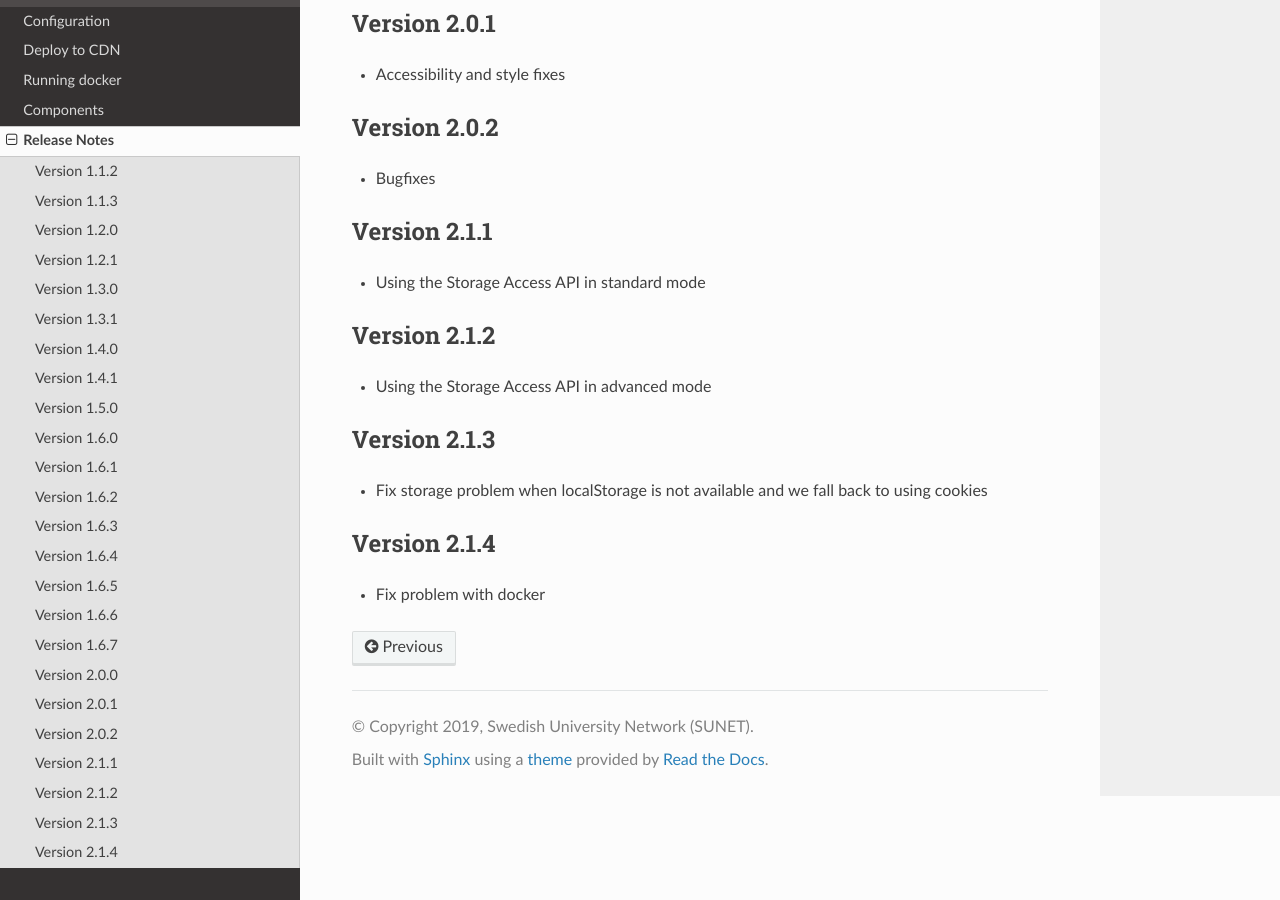
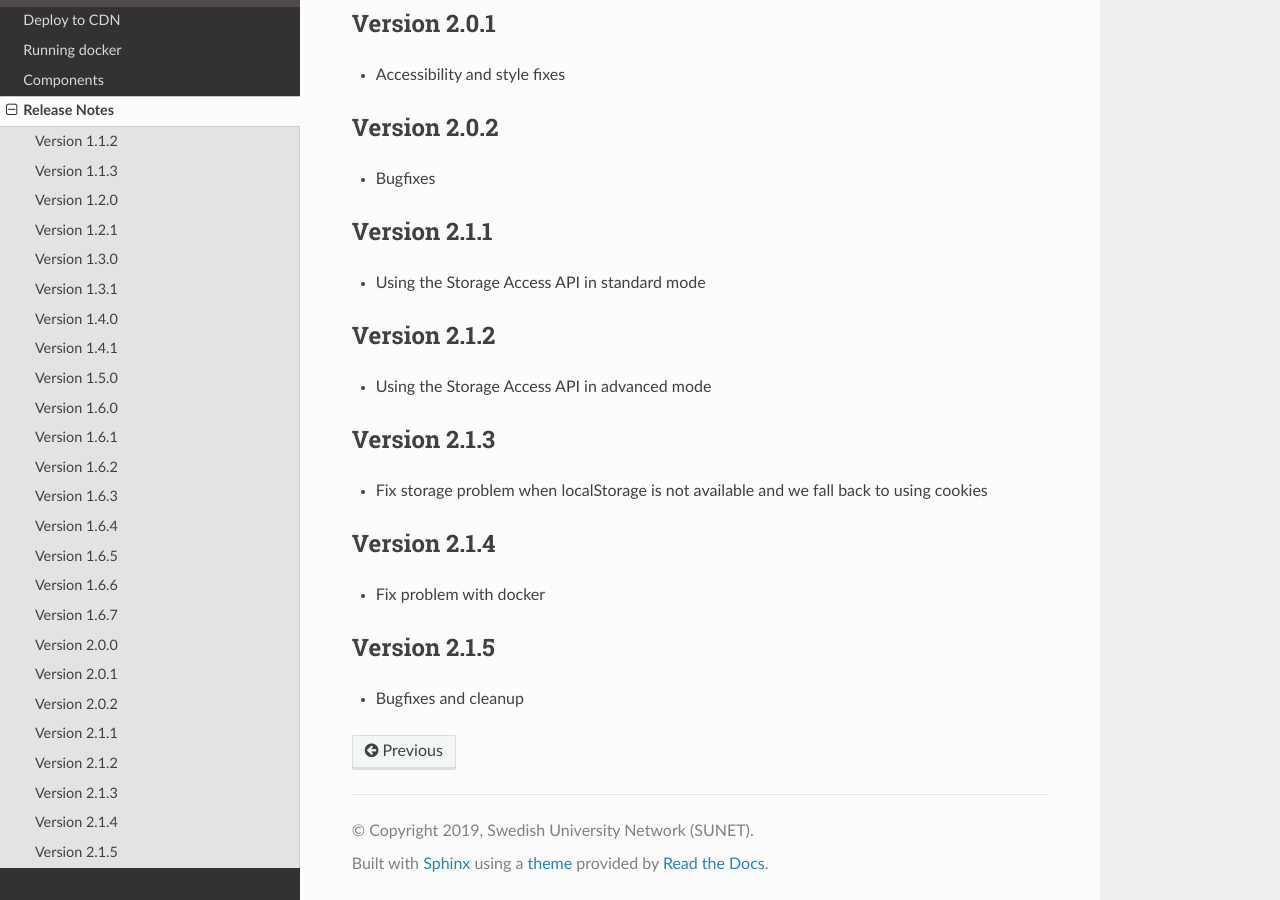
Before and after one commit to TheIdentitySelector/thiss-js, a Sphinx documentation site: the page built from docs/releasenotes.rst, in a window 1280 px wide and 900 px high, scrolled down 2433 px. Built offline with Sphinx 7.4.7 and the Read the Docs theme 3.1.0, drawn with Linux system fonts in a browser that asks for light colours.

Commit message:
bump version

```diff
--- a/docs/conf.py
+++ b/docs/conf.py
@@ -26,7 +26,7 @@
 # The short X.Y version
 version = u'2.1'
 # The full version, including alpha/beta/rc tags
-release = u'2.1.4'
+release = u'2.1.5'
 js_source_path = '../src'
 
 # -- General configuration ---------------------------------------------------
--- a/docs/releasenotes.rst
+++ b/docs/releasenotes.rst
@@ -138,3 +138,8 @@
 -------------
 
 * Fix problem with docker
+
+Version 2.1.5
+-------------
+
+* Bugfixes and cleanup
--- a/package.json
+++ b/package.json
@@ -1,6 +1,6 @@
 {
   "name": "@theidentityselector/thiss",
-  "version": "2.1.4",
+  "version": "2.1.5",
   "description": "The Identity Selector",
   "main": "index.js",
   "private": false,
@@ -67,7 +67,7 @@
     "@popperjs/core": "^2.11.8",
     "@snyk/protect": "^1.1292.4",
     "@theidentityselector/js-storage": "^1.0.4",
-    "@theidentityselector/thiss-ds": "^2.1.3",
+    "@theidentityselector/thiss-ds": "^2.1.4",
     "banana-i18n": "^2.3.3",
     "belter": "^1.0.190",
     "bootstrap-scss": "^5.3.3",
```
Also changed, not shown: 1 other file.
